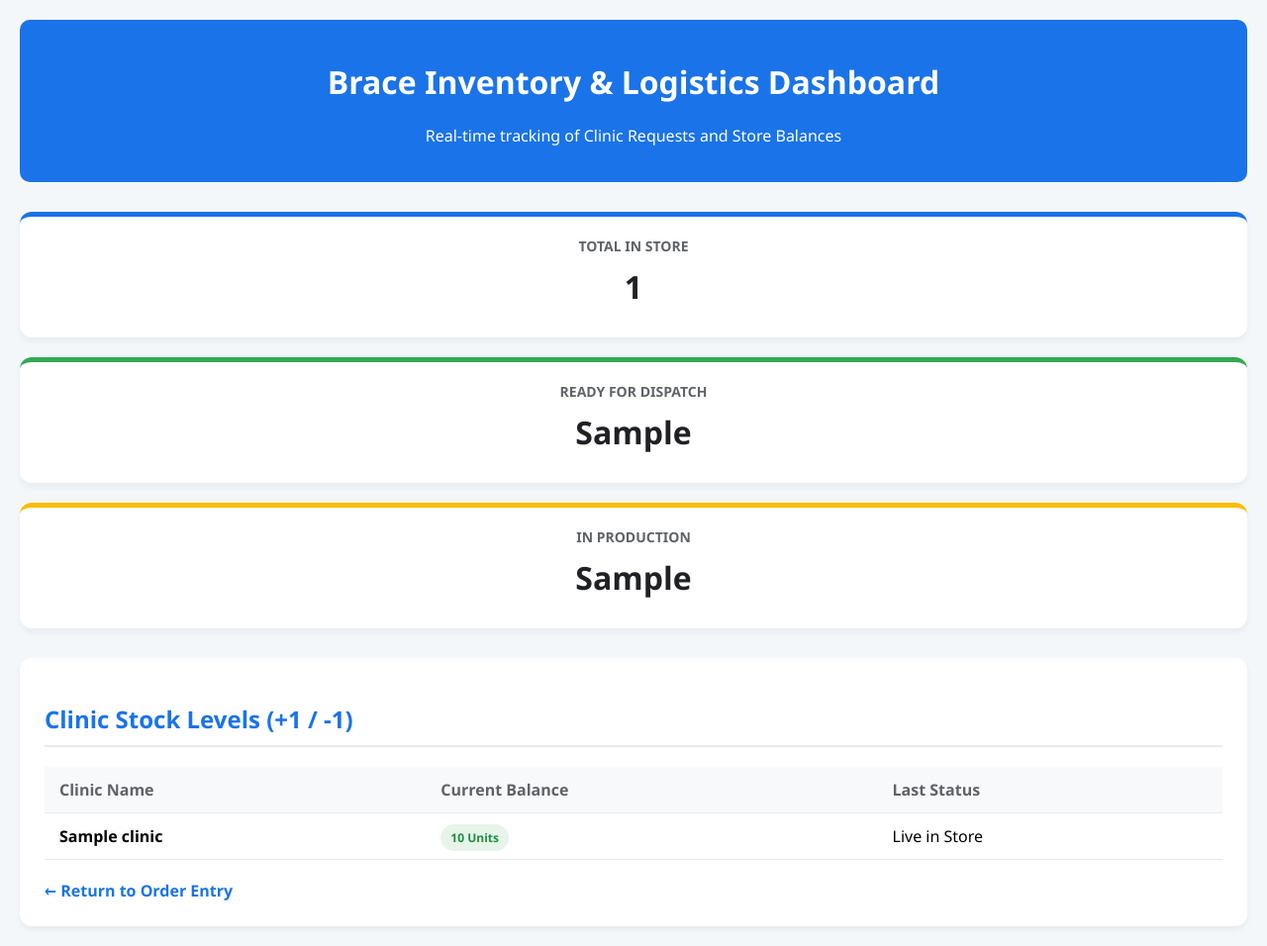
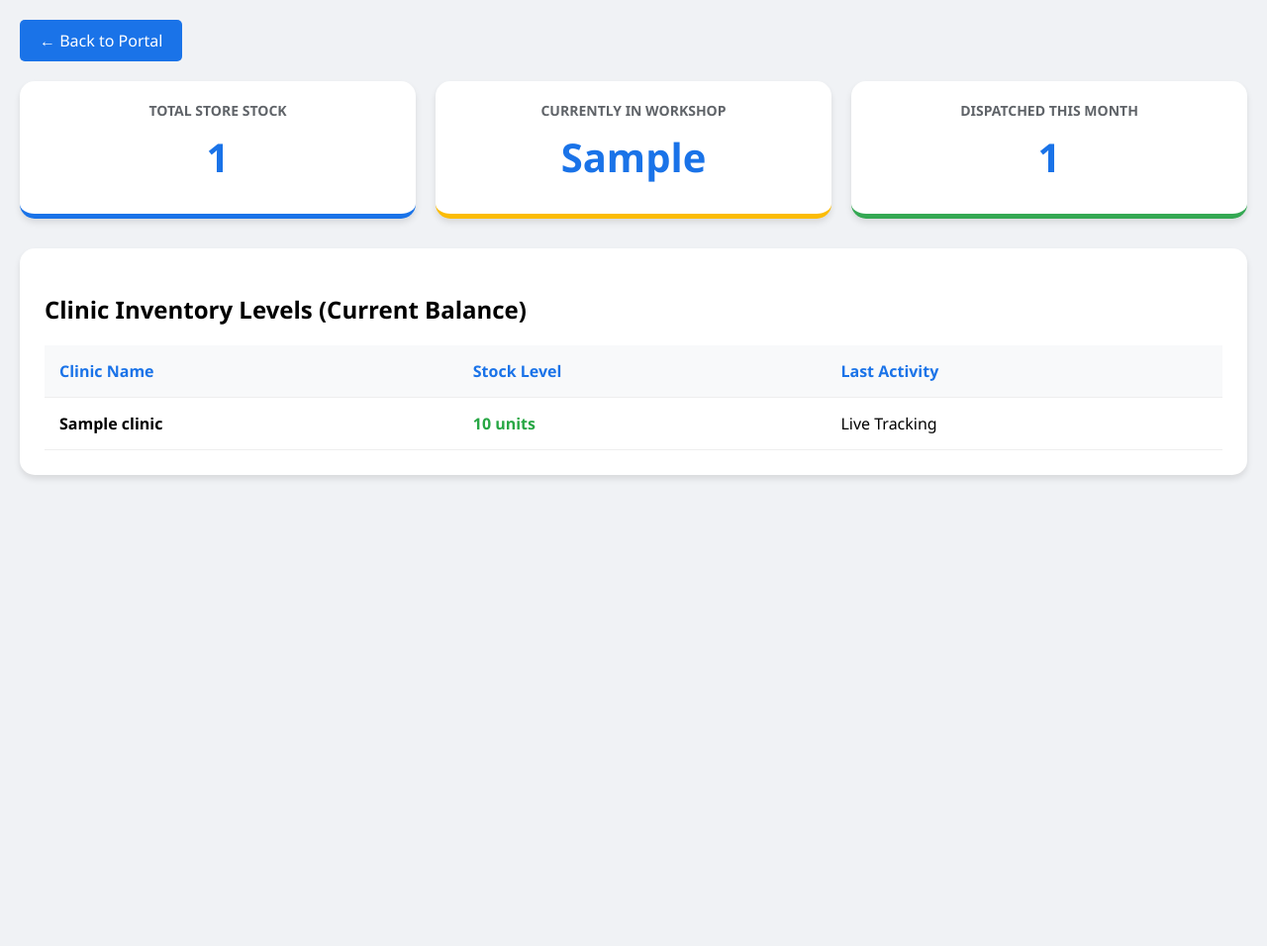
Before and after one commit to logistics-max/brace-flow, a Flask app: template templates/dashboard.html in a window 1280 px wide. Shown: the whole page at 99% size. After the commit the page ends 484 px from the top, so only its background shows below. Run offline with Flask 3, Linux system fonts and the light colour scheme; the template is opened without the code that fills it: most values are stand-ins (such as "Sample title", 1, 10 or a date in 2020).

Commit message:
Update dashboard.html

```diff
--- a/templates/dashboard.html
+++ b/templates/dashboard.html
@@ -1,77 +1,64 @@
 <!DOCTYPE html>
 <html>
 <head>
-    <title>Logistics Dashboard</title>
-    <meta name="viewport" content="width=device-width, initial-scale=1">
+    <title>Logistics Executive Dashboard</title>
     <style>
-        body { font-family: 'Segoe UI', Tahoma, Geneva, Verdana, sans-serif; background: #f4f7f9; margin: 0; padding: 20px; }
-        .header { background: #1a73e8; color: white; padding: 20px; border-radius: 10px; text-align: center; margin-bottom: 30px; }
+        body { font-family: 'Segoe UI', sans-serif; background: #f0f2f5; margin: 0; padding: 20px; }
+        .grid { display: grid; grid-template-columns: repeat(auto-fit, minmax(250px, 1fr)); gap: 20px; margin-bottom: 30px; }
+        .card { background: white; padding: 20px; border-radius: 15px; box-shadow: 0 4px 6px rgba(0,0,0,0.1); text-align: center; }
+        .card h3 { color: #5f6368; margin: 0; font-size: 14px; text-transform: uppercase; }
+        .card .val { font-size: 40px; font-weight: bold; margin: 10px 0; color: #1a73e8; }
 
-        /* Stats Grid */
-        .stats-grid { display: grid; grid-template-columns: repeat(auto-fit, min-minmax(200px, 1fr)); gap: 20px; margin-bottom: 30px; }
-        .stat-card { background: white; padding: 20px; border-radius: 12px; box-shadow: 0 4px 6px rgba(0,0,0,0.05); text-align: center; border-top: 5px solid #1a73e8; }
-        .stat-card h3 { margin: 0; color: #5f6368; font-size: 14px; text-transform: uppercase; }
-        .stat-card .number { font-size: 32px; font-weight: bold; color: #202124; margin: 10px 0; }
-
-        /* Balance Table */
-        .table-container { background: white; padding: 25px; border-radius: 12px; box-shadow: 0 4px 6px rgba(0,0,0,0.05); }
-        h2 { color: #1a73e8; border-bottom: 2px solid #e8eaed; padding-bottom: 10px; }
-        table { width: 100%; border-collapse: collapse; margin-top: 15px; }
-        th, td { padding: 12px 15px; text-align: left; border-bottom: 1px solid #e8eaed; }
-        th { background-color: #f8f9fa; color: #5f6368; }
-        .status-badge { padding: 5px 10px; border-radius: 20px; font-size: 12px; font-weight: bold; }
-        .in-stock { background: #e6f4ea; color: #1e8e3e; }
-
-        .nav-link { display: inline-block; margin-top: 20px; color: #1a73e8; text-decoration: none; font-weight: bold; }
+        .table-section { background: white; padding: 25px; border-radius: 15px; box-shadow: 0 4px 6px rgba(0,0,0,0.1); }
+        table { width: 100%; border-collapse: collapse; }
+        th, td { padding: 15px; text-align: left; border-bottom: 1px solid #eee; }
+        th { background: #f8f9fa; color: #1a73e8; }
+        .balance-plus { color: #28a745; font-weight: bold; }
+        .balance-zero { color: #999; }
+        .nav-btn { display: inline-block; padding: 10px 20px; background: #1a73e8; color: white; text-decoration: none; border-radius: 5px; margin-bottom: 20px; }
     </style>
 </head>
 <body>
 
-    <div class="header">
-        <h1>Brace Inventory & Logistics Dashboard</h1>
-        <p>Real-time tracking of Clinic Requests and Store Balances</p>
-    </div>
+    <a href="/" class="nav-btn">← Back to Portal</a>
 
-    <div class="stats-grid">
-        <div class="stat-card">
-            <h3>Total in Store</h3>
-            <div class="number">{{ total_in_store }}</div>
+    <div class="grid">
+        <div class="card" style="border-bottom: 5px solid #1a73e8;">
+            <h3>Total Store Stock</h3>
+            <div class="val">{{ total_in_store }}</div>
         </div>
-        <div class="stat-card" style="border-top-color: #34a853;">
-            <h3>Ready for Dispatch</h3>
-            <div class="number">{{ ready_to_dispatch }}</div>
+        <div class="card" style="border-bottom: 5px solid #fbbc05;">
+            <h3>Currently in Workshop</h3>
+            <div class="val">{{ in_production }}</div>
         </div>
-        <div class="stat-card" style="border-top-color: #fbbc04;">
-            <h3>In Production</h3>
-            <div class="number">{{ in_production }}</div>
+        <div class="card" style="border-bottom: 5px solid #34a853;">
+            <h3>Dispatched This Month</h3>
+            <div class="val">{{ total_dispatched }}</div>
         </div>
     </div>
 
-    <div class="table-container">
-        <h2>Clinic Stock Levels (+1 / -1)</h2>
+    <div class="table-section">
+        <h2>Clinic Inventory Levels (Current Balance)</h2>
         <table>
             <thead>
                 <tr>
                     <th>Clinic Name</th>
-                    <th>Current Balance</th>
-                    <th>Last Status</th>
+                    <th>Stock Level</th>
+                    <th>Last Activity</th>
                 </tr>
             </thead>
             <tbody>
                 {% for clinic, bal in balances.items() %}
                 <tr>
                     <td><strong>{{ clinic }}</strong></td>
-                    <td>
-                        <span class="status-badge {% if bal > 0 %}in-stock{% endif %}">
-                            {{ bal }} Units
-                        </span>
+                    <td class="{% if bal > 0 %}balance-plus{% else %}balance-zero{% endif %}">
+                        {{ bal }} units
                     </td>
-                    <td>Live in Store</td>
+                    <td>Live Tracking</td>
                 </tr>
                 {% endfor %}
             </tbody>
         </table>
-        <a href="/" class="nav-link">← Return to Order Entry</a>
     </div>
 
 </body>
```
